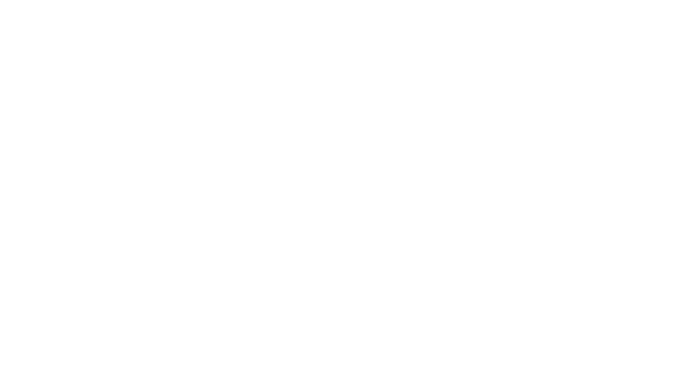
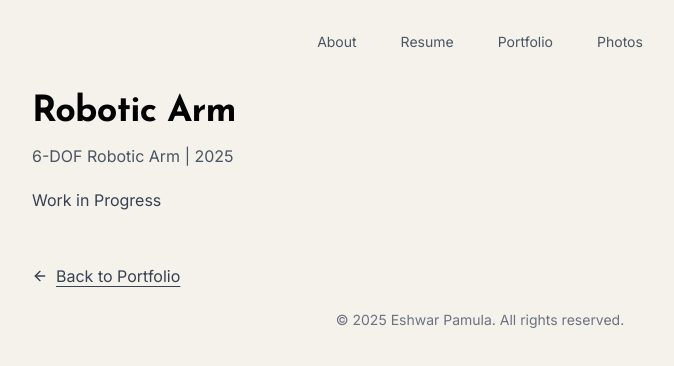
Before and after one commit to ewshu/updated-portfolio, a React (Vite) app: page /robotarm in a window 1280 px wide. Before the commit this address had no page. Shown: the top 366 px of the page, without its empty margins (160-834 px from the left). Built offline with nearby package versions, Linux system fonts and the light colour scheme.

Commit message:
Add Robot Arm project and reorganize Engineering Projects/Software Builds sections

```diff
--- a/src/App.jsx
+++ b/src/App.jsx
@@ -19,6 +19,7 @@ const builds = [
   { title: "Rocket-Landing Path Optimization", subtitle: "Reusable booster landing", link: "/rocket-optimization", year: "2025" },
   { title: "Formula-1 Race Winner Predictor", subtitle: "ML race winner (WIP)", link: "https://predictf1.streamlit.app/", year: "2023" },
   { title: "Pathfinder Robot", subtitle: "using A* algorithm", link: "/pathfinder-robot", year: "2023" },
+  { title: "Sensor Calibrations", subtitle: "sensors, designs, & data analysis", link: "/sensors", year: "2023" },
 ]
 
 // Add console.log to debug
@@ -52,10 +53,10 @@ const movies = [
 const projectCards = [
   { title: "Flux Marine (Motor Intern)", imgSrc: "/logos/fluxoutboard.png", link: "/flux-marine", desc: "electric propulsion for boats", scale: 1.0 },
   { title: "Formula Buckeyes (FSAE)", imgSrc: "/logos/formula-buckeyes.png", link: "/formula-buckeyes", desc: "suspension design", scale: 1.25 },
+  { title: "Robot Arm", imgSrc: "/logos/robotarm.png", link: "/robotarm", desc: "robotic arm design", scale: 1.0 },
   { title: "Allegion (R&D Intern)", imgSrc: "/logos/interconnect-design.png", link: "/allegion", desc: "electro-mechanical locks", scale: 0.95 },
   { title: "Arduino Projects", imgSrc: "/logos/rfiddoorlock.png", link: "/arduino-projects", desc: "rfid-door lock and alexa-blinds", scale: 0.75 },
   { title: "5-Pk Mini Keyboard", imgSrc: "/logos/mini-keyboard.png", link: "/mini-keyboard", desc: "mini-keyboard with 5 most used keys", scale: 0.95 },
-  { title: "Engineering Coursework", imgSrc: "/logos/sensor.png", link: "/sensors", desc: "sensors, designs, & data analysis", scale: 0.75 },
 ]
 
 // Add other experience to experience section
--- a/src/main.jsx
+++ b/src/main.jsx
@@ -14,6 +14,7 @@ import Sensors from './pages/Sensors.jsx'
 import FourBarStudy from './pages/FourBarStudy.jsx'
 import PathfinderRobot from './pages/PathFinderRobot.jsx'
 import FluxMarine from './pages/FluxMarine.jsx'
+import RobotArm from './pages/RobotArm.jsx'
 import './index.css'
 import { ThemeProvider } from './components/theme-provider'
 
@@ -35,6 +36,7 @@ ReactDOM.createRoot(document.getElementById('root')).render(
             <Route path="/four-bar-motion" element={<FourBarStudy />} />
             <Route path="/pathfinder-robot" element={<PathfinderRobot />} />
             <Route path="/flux-marine" element={<FluxMarine />} />
+            <Route path="/robotarm" element={<RobotArm />} />
           </Route>
         </Routes>
       </Router>
--- /dev/null
+++ b/src/pages/RobotArm.jsx
@@ -0,0 +1,66 @@
+import { Link } from "react-router-dom"
+import { ArrowLeft } from "lucide-react"
+
+function RobotArm() {
+  return (
+    <div className="min-h-screen bg-[hsl(45,30%,94%)] text-[hsl(0,0%,20%)]">
+      {/* Nav - Same as home page */}
+      <header className="flex justify-center gap-3 md:gap-5 text-xs md:text-sm pt-4 md:pt-6">
+        <NavLink label="About" href="/#about" />
+        <NavLink label="Resume" href="/resume" />
+        <NavLink label="Portfolio" href="/#projects" />
+        <NavLink label="Photos" href="/photos" />
+      </header>
+
+      <div className="container mx-auto px-4 py-6 md:py-8">
+        <div className="max-w-4xl mx-auto space-y-4 md:space-y-5">
+          <header className="space-y-2 md:space-y-3">
+            <h1 className="text-2xl md:text-4xl font-bold text-black">Robotic Arm</h1>
+            <p className="text-sm md:text-base text-gray-600">6-DOF Robotic Arm | 2025</p>
+          </header>
+
+          {/* Work in Progress Section */}
+          <section className="space-y-4 md:space-y-6">
+            <div className="space-y-3 md:space-y-4 text-sm md:text-base text-gray-700">
+              <p>
+                Work in Progress
+              </p>
+            </div>
+          </section>
+
+          {/* Bottom Navigation */}
+          <div className="pt-6 md:pt-8">
+            <Link
+              to="/"
+              className="inline-flex items-center gap-2 text-sm md:text-base text-gray-700 hover:text-black transition-colors underline underline-offset-4 font-medium"
+            >
+              <ArrowLeft className="h-3 w-3 md:h-4 md:w-4" />
+              Back to Portfolio
+            </Link>
+          </div>
+
+          {/* Copyright Footer */}
+          <div className="text-center text-sm text-gray-500 mt-8 md:mt-12">
+            © 2025 Eshwar Pamula. All rights reserved.
+          </div>
+        </div>
+      </div>
+    </div>
+  )
+}
+
+function NavLink({ label, href }) {
+  const isExternal = href.startsWith("http");
+  return (
+    <a
+      href={href}
+      target={isExternal ? "_blank" : undefined}
+      rel={isExternal ? "noopener noreferrer" : undefined}
+      className="px-2 md:px-3 py-1.5 md:py-2 rounded-md text-xs md:text-sm text-gray-600 hover:text-black hover:bg-gray-200 transition-colors"
+    >
+      {label}
+    </a>
+  )
+}
+
+export default RobotArm
```
Also changed, not shown: public/logos/robotarm.png (added).
